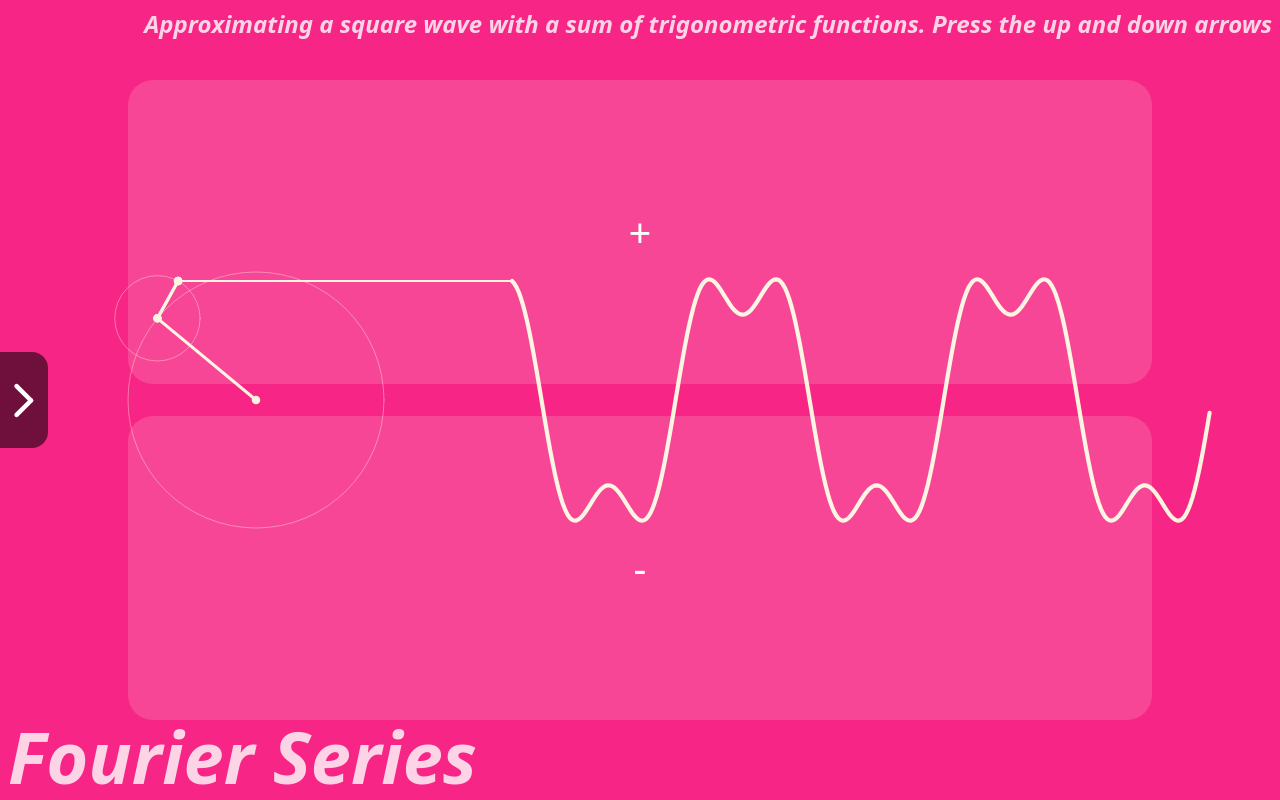
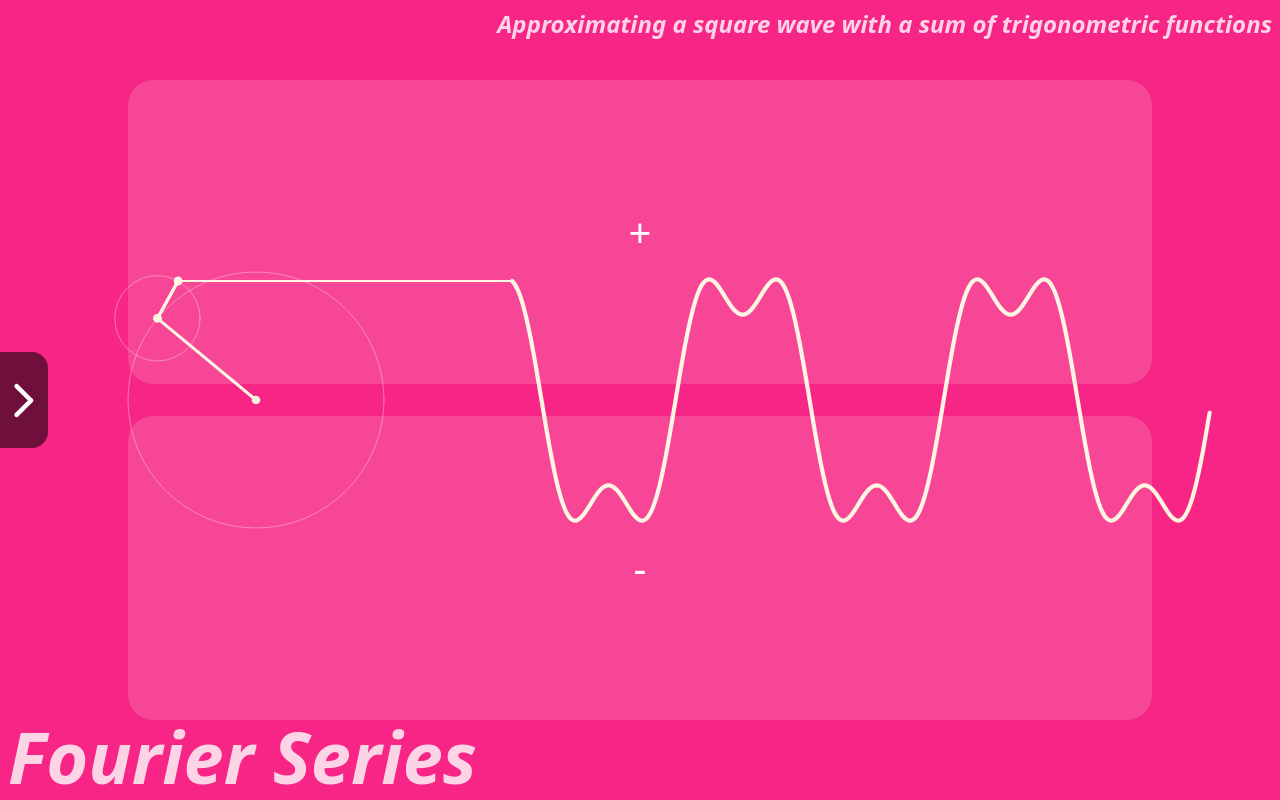
Before and after one commit to scotthitch/s-hitchcock-website, a Vue app: page /projects in a window 1280 px wide. Built offline with nearby package versions, Linux system fonts and the light colour scheme.

Commit message:
feat: update FS descp

```diff
--- a/src/p5Projects/FourierSeries/FourierSeriesProject.vue
+++ b/src/p5Projects/FourierSeries/FourierSeriesProject.vue
@@ -8,7 +8,7 @@ import script from './script'
         title="Fourier Series"
         scriptID="fourier-series"
         description="spin"
-        usageInstructions="Approximating a square wave with a sum of trigonometric functions. Press the up and down arrows"
+        usageInstructions="Approximating a square wave with a sum of trigonometric functions"
         :script="script"
         :projectDimensions="{
             width: 400,
```
